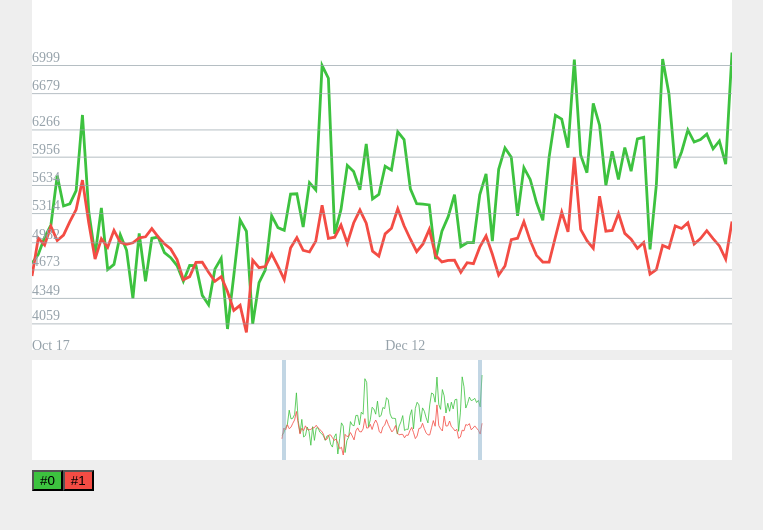
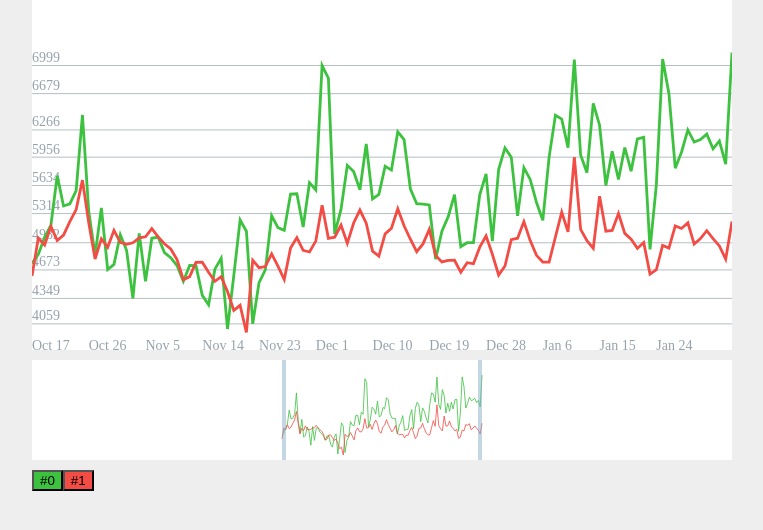
Before and after one commit to Odenzzz/telegram-contest-chart-javascript, a website built with webpack: page src/html/index.html in a window 1280 px wide. Shown: the whole page, without its empty margins (258-1021 px from the left). Built offline with nearby package versions, Linux system fonts and the light colour scheme.

Commit message:
rework dates draving

```diff
--- a/src/js/script.js
+++ b/src/js/script.js
@@ -139,23 +139,59 @@ class Chart {
 			"Nov"
 		];
 
+
 		const range = this.x.slice();
-
-		const drawCountOfdates = target.clientWidth / 50;
-
-		const coeff = target.viewBox.baseVal.width / target.clientWidth;
-
-		const totalDrawsCount = Math.floor((coeff * target.querySelector('.line-y0').getBoundingClientRect().width) / drawCountOfdates);
+		const totalStartDate = range.shift();
+		const totalEndDate = range.pop();
 
 
-		this.displayedDates = range.filter((element, index) => {
-			return index % Math.floor(range.length / totalDrawsCount * 1.5) === 0;
-		});
 
-		for (const date of range){
+		if (!this.layout.controlsState.mapRangeClicked){
+
+
+
+			// const drawCountOfdates = target.clientWidth / 100;
+
+			const coeff = target.viewBox.baseVal.width / target.clientWidth;
+
+			console.log(coeff * target.querySelector('.chart-wrapper').getBoundingClientRect().width);
+
+			const totalDrawsCount = Math.floor((coeff * target.querySelector('.chart-wrapper').getBoundingClientRect().width) / (100 * coeff));
+
+			console.log(coeff);
+
+			const step = Math.floor(((totalEndDate - totalStartDate) / totalDrawsCount));
+
+			let dateValue = totalStartDate;
+
+			this.displayedDates = [];
+
+			for (let i = 0; i < totalDrawsCount; i++){
+				dateValue = Math.floor(dateValue / 86400000) * 86400000;
+				this.displayedDates.push(dateValue);
+				dateValue += step;
+			}
+
+			this.displayedDates.push(Math.floor(totalEndDate / 86400000) * 86400000);
+
+			const currentDates = target.getElementsByClassName('date-text');
+
+			for (const currentDate of currentDates){
+				if (this.displayedDates.indexOf(Number(currentDate.dataset.date)) === -1){
+					currentDate.classList.remove('active-date');
+					currentDate.classList.add('removing-date');
+				}
+			}
+		}
+
+
+		for (const date of this.displayedDates){
+
 			const x = (1 - ((end - date) / (end - start))) * this.viewBoxWidth;
 
-			let text = target.querySelector(`.date-${date}-text`);
+			const shift = (1 - (totalEndDate - date) / (totalEndDate - totalStartDate));
+
+			let text = target.querySelector(`.date-${date}`);
 
 			if (text === null){
 				text = document.createElementNS('http://www.w3.org/2000/svg','text');
@@ -165,14 +201,11 @@ class Chart {
 				text.setAttribute('y', this.viewBoxWidth * (target.clientHeight / target.clientWidth));
 
 				text.dataset.date = date;
-				target.appendChild(text);
+
+				target.querySelector('.dates-wrapper').appendChild(text);
 			}
-			if (this.displayedDates.indexOf(date) >= 0){
-				text.setAttribute('x', x);
-				text.setAttributeNS(null, 'class', `date-${date}-text active-date`);
-			}else{
-				text.setAttributeNS(null, 'class', `date-${date}-text removing-date`);
-			}
+			text.setAttribute('x', x);
+			text.setAttributeNS(null, 'class', `date-${date} date-text active-date`);
 		}
 
 	}
@@ -188,8 +221,6 @@ class Chart {
 		const totalDrawsCount = Math.floor((coeff * target.querySelector('.line-y0').getBoundingClientRect().height) / countValuesToDisplay);
 
 		const valuesRange = this.totalValues;
-
-		console.log(this.totalValues);
 
 		const displayInRangeStep = Math.floor((chartValuesMinMax.max - chartValuesMinMax.min) / countValuesToDisplay);
 
@@ -221,7 +252,7 @@ class Chart {
 				text.setAttribute('x', 0);
 
 				text.dataset.value = value;
-				target.appendChild(text);
+				target.querySelector('.values-wrapper').appendChild(text);
 			}
 			if (value >= stepValue){
 				stepValue += displayInRangeStep;
@@ -229,7 +260,7 @@ class Chart {
 				text.setAttributeNS(null, 'class', `value-${value}-text active-value`);
 				path.setAttributeNS(null, 'class', `value-${value} active-value`);
 				path.setAttributeNS(null, 'd', `M0 ${y} L ${700} ${y}`);
-				target.appendChild(path);
+				target.querySelector('.values-wrapper').appendChild(path);
 			}else{
 				if (target.querySelector(`.value-${value}`) !== null){
 					target.querySelector(`.value-${value}`).remove();
@@ -249,6 +280,8 @@ class Chart {
 
 
 		const aspectRatioCoeff = target.clientHeight / target.clientWidth;
+
+		target.setAttribute('viewBox', `0 0 ${this.viewBoxWidth} ${this.viewBoxWidth * aspectRatioCoeff}`);
 
 		// Disable zoom less than 100%
 		start = this.start > start ? this.start : start;
@@ -283,12 +316,11 @@ class Chart {
 			if (path === null){
 				// Create the chart path if it not exists
 				path = document.createElementNS('http://www.w3.org/2000/svg','path');
-				target.setAttribute('viewBox', `0 0 ${this.viewBoxWidth} ${this.viewBoxWidth * aspectRatioCoeff}`);
 				path.setAttributeNS(null, 'class', `line-${lineId}`);
 				path.setAttributeNS(null, 'stroke', this.lines[lineId].color);
 				path.setAttributeNS(null, 'stroke-width', this.viewBoxWidth * 0.004);
 				path.setAttributeNS(null, 'fill', 'none');
-				target.appendChild(path);
+				target.querySelector('.chart-wrapper').appendChild(path);
 			}
 			path.setAttributeNS(null, 'd', pathLine);
 		}
@@ -359,6 +391,12 @@ class ChartTemplate {
 
 		const map = this.layout.querySelector('.chart__map svg');
 
+		const chartWrapper = document.createElementNS('http://www.w3.org/2000/svg', 'g');
+
+		chartWrapper.setAttributeNS(null, 'class', 'chart-wrapper');
+
+		map.appendChild(chartWrapper);
+
 		this.chart.drawLines({target: map});
 
 		this.layoutContorls.viewRange = this.createMapViewRange(map);
@@ -428,7 +466,24 @@ class ChartTemplate {
 
 	initChartWindow(){
 
+
 		const chartWindow = this.layout.querySelector('.chart__window svg');
+
+		const datesWrapper = document.createElementNS('http://www.w3.org/2000/svg', 'g');
+
+		datesWrapper.setAttributeNS(null, 'class', 'dates-wrapper');
+
+		const valuesWrapper = document.createElementNS('http://www.w3.org/2000/svg', 'g');
+
+		valuesWrapper.setAttributeNS(null, 'class', 'values-wrapper');
+
+		const chartWrapper = document.createElementNS('http://www.w3.org/2000/svg', 'g');
+
+		chartWrapper.setAttributeNS(null, 'class', 'chart-wrapper');
+
+		chartWindow.appendChild(datesWrapper);
+		chartWindow.appendChild(valuesWrapper);
+		chartWindow.appendChild(chartWrapper);
 
 		chartWindow.addEventListener('mousedown', event => {
 			this.controlsState.clickInitialPosition = event.clientX;
@@ -561,6 +616,7 @@ class ChartTemplate {
 			}else{
 				valueStart = this.controlsState.startPosition + (0 - (this.controlsState.clickInitialPosition - clientX) / this.layout.clientWidth) * this.chart.viewBoxWidth;
 			}
+
 			this.changeStartPosition(valueStart);
 
 		}
@@ -571,11 +627,13 @@ class ChartTemplate {
 			if (this.controlsState.chartReverceMove){
 				valueEnd = (this.controlsState.endPosition + ((this.controlsState.clickInitialPosition - clientX) / this.layout.clientWidth) * this.viewRangeWidth);
 			}else{
-				valueEnd = (this.controlsState.endPosition + ( 0 - (this.controlsState.clickInitialPosition - clientX) / this.layout.clientWidth) * this.chart.viewBoxWidth);
+				valueEnd = (this.controlsState.endPosition + (0 - (this.controlsState.clickInitialPosition - clientX) / this.layout.clientWidth) * this.chart.viewBoxWidth);
 			}
+
 			this.changeEndPosition(valueEnd);
 
 		}
+
 
 		if(this.controlsState.chartMove){
 			const startPercent = this.startChartValue;
--- a/src/scss/style.scss
+++ b/src/scss/style.scss
@@ -12,7 +12,7 @@ body{
 	transform: translateZ(0);
 }
 .chart__window .dragging path{
-	transition: 0.05s ease-in-out;
+	transition: 0.2s ease-in-out;
 }
 .chart__window .dragging text{
 	transition: 0.5s ease-in-out;
```
Also changed, not shown: dist/css/style.bundle.css, dist/js/bundle.js, 2 other files.
